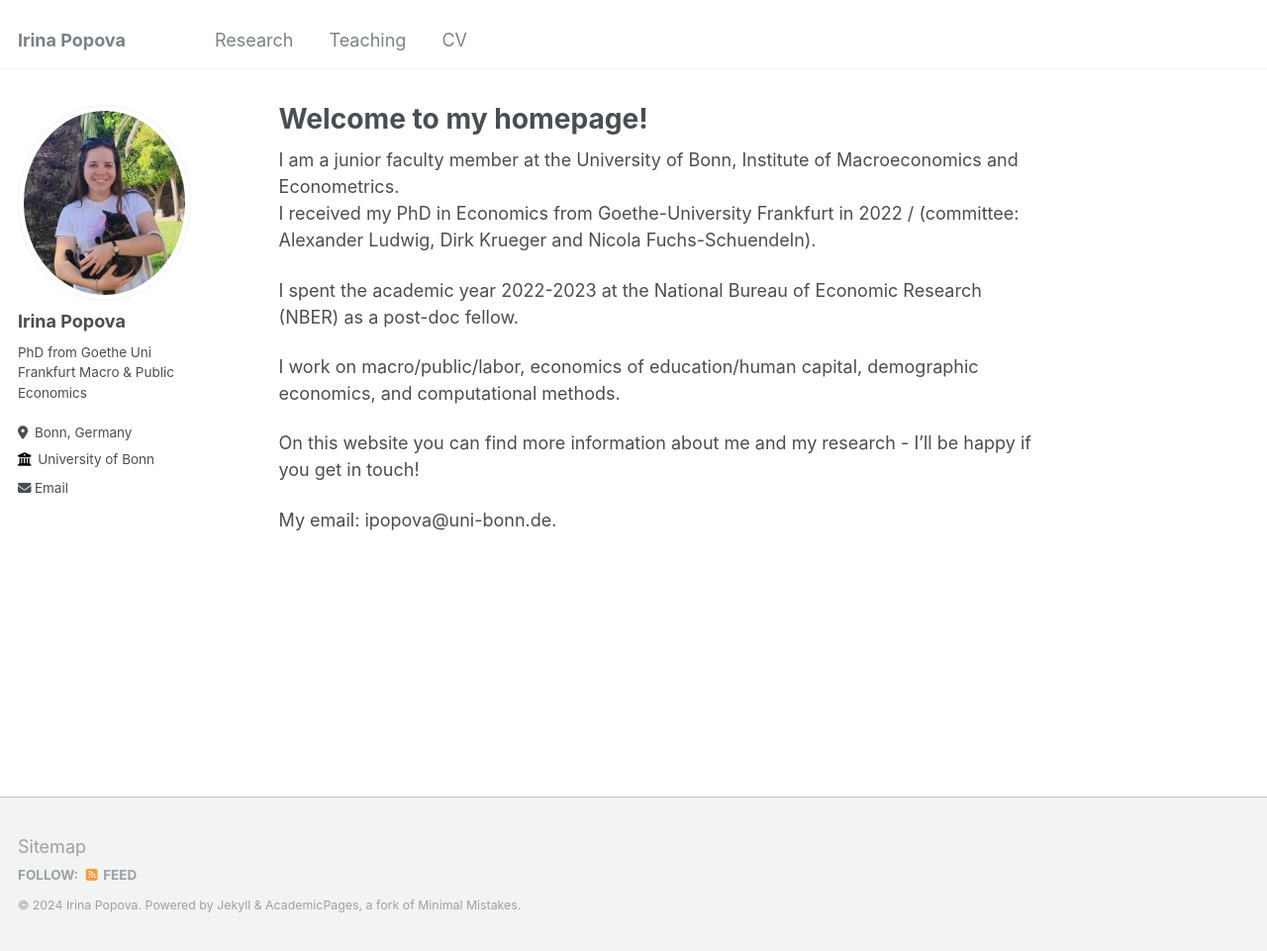
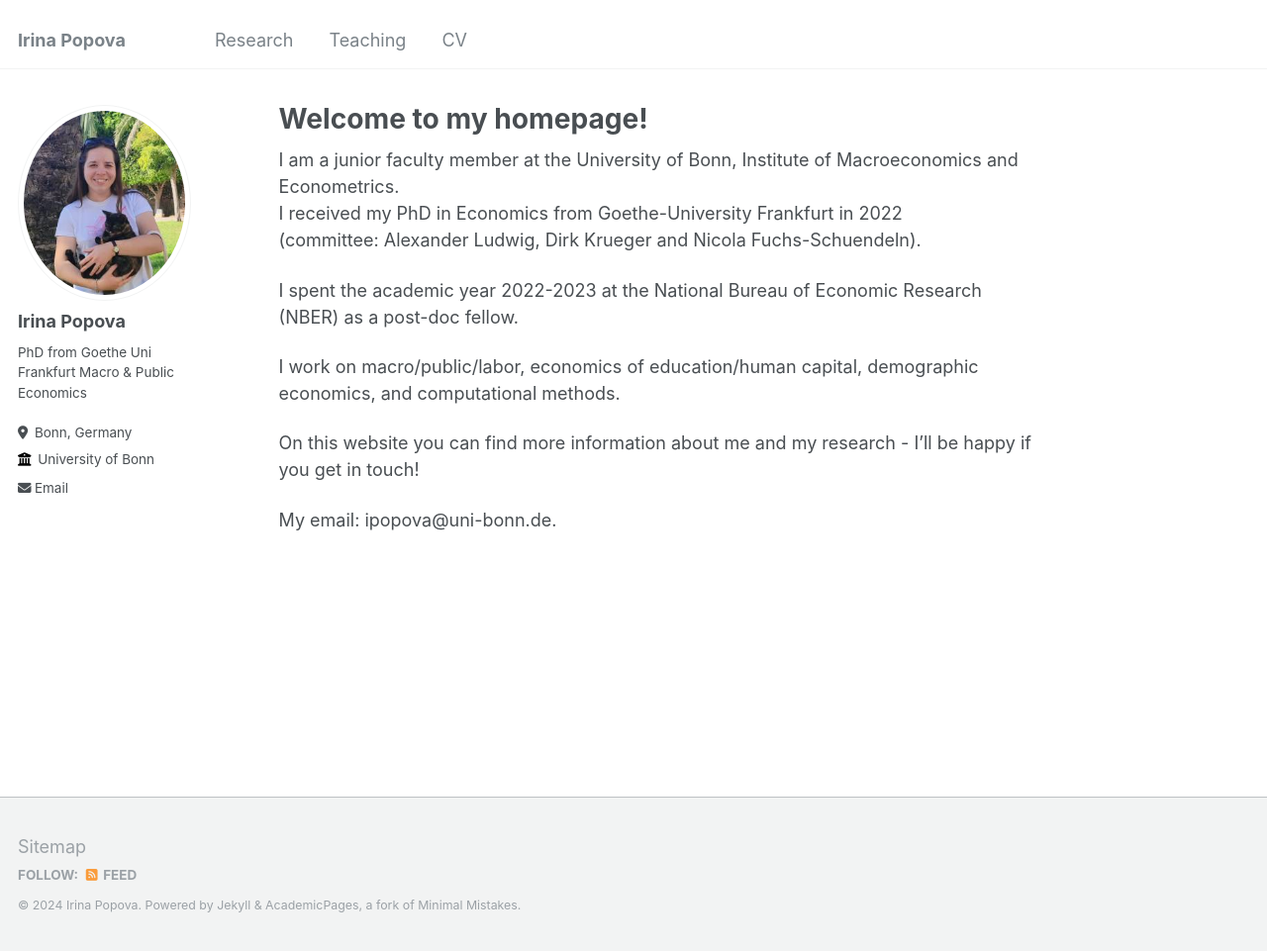
Before and after one commit to theta73/theta73.github.io, a Jekyll site: the page built from _pages/about.md, in a window 1280 px wide and 961 px high. Shown: the whole window at 99% size. Built offline with Jekyll 4.4.1, drawn with Linux system fonts in a browser that asks for light colours.

```diff
--- a/_pages/about.md
+++ b/_pages/about.md
@@ -7,7 +7,8 @@ redirect_from:
   - /about.html
 ---
 I am a junior faculty member at the University of Bonn, Institute of Macroeconomics and Econometrics.
-I received my PhD in Economics from Goethe-University Frankfurt in 2022  /                (committee: Alexander Ludwig, Dirk Krueger and Nicola Fuchs-Schuendeln).
+I received my PhD in Economics from Goethe-University Frankfurt in 2022\
+(committee: Alexander Ludwig, Dirk Krueger and Nicola Fuchs-Schuendeln).
 
 I spent the academic year 2022-2023 at the National Bureau of Economic Research (NBER) as a post-doc fellow.
 
```
